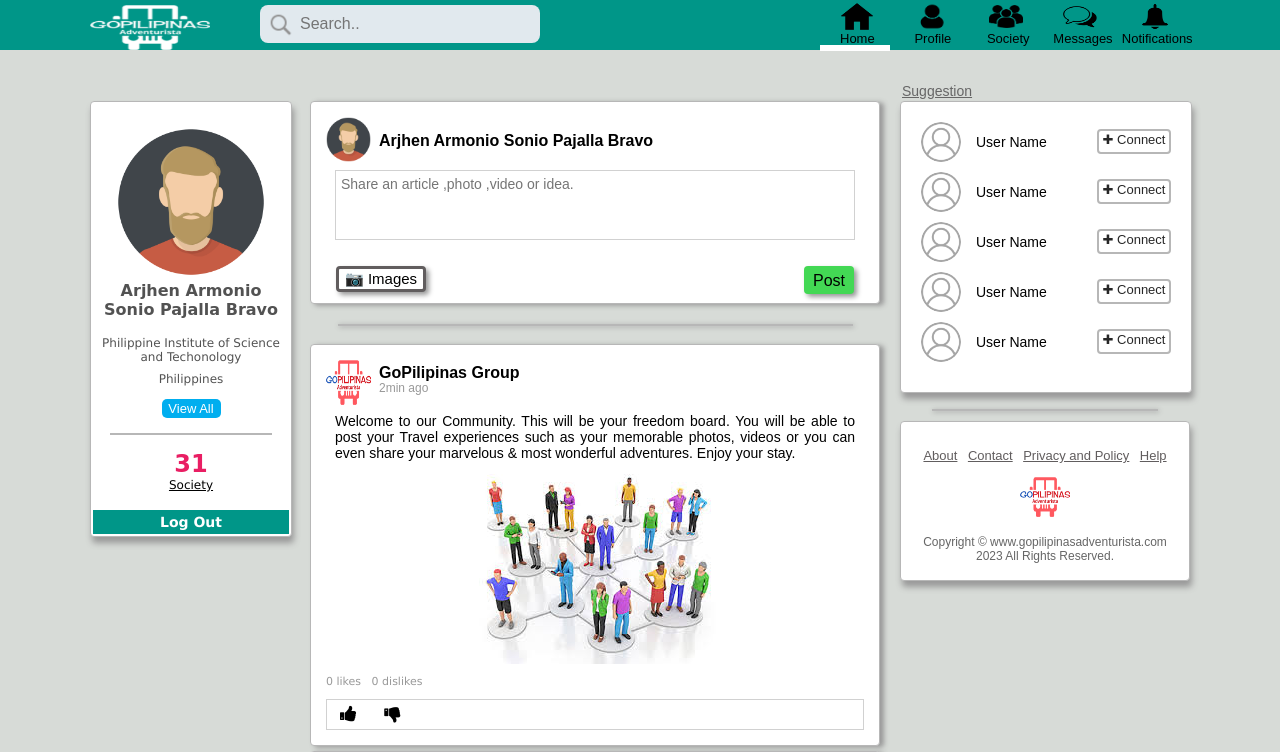
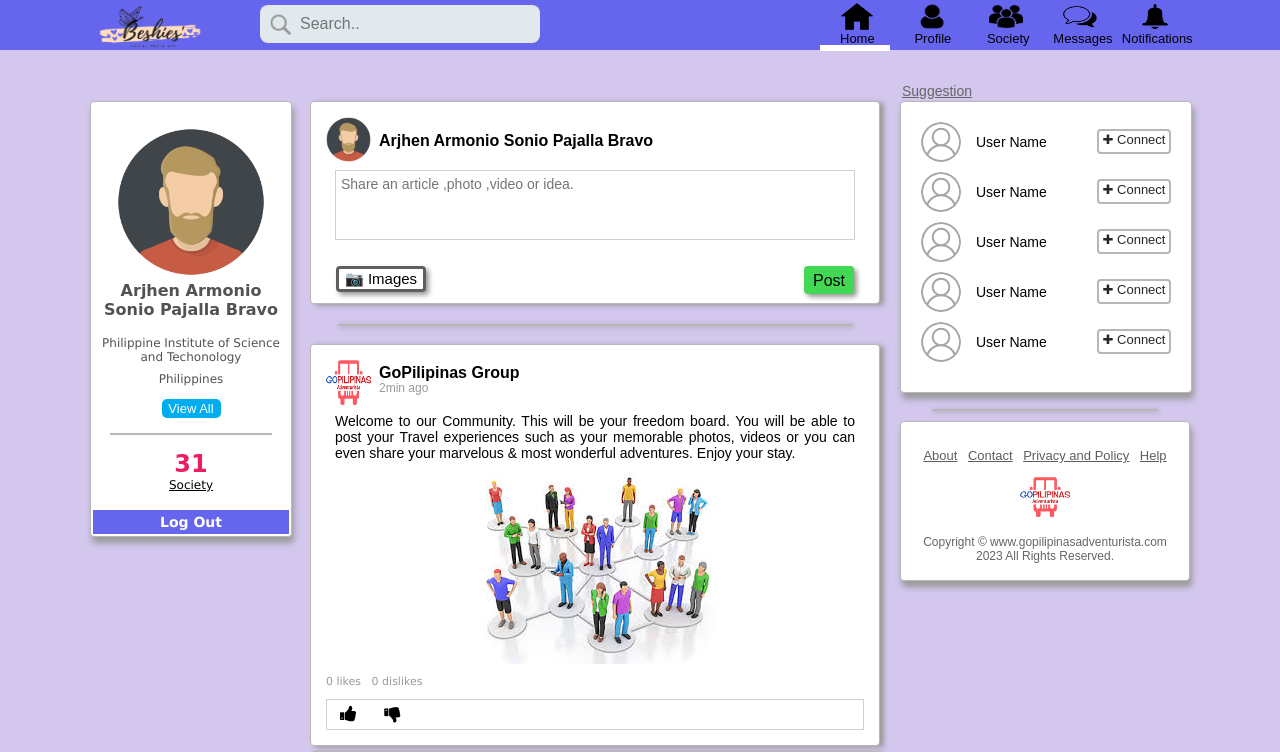
Before and after one commit to jhenchem0210/ContriMP2, a PHP site: page /login/home.html in a window 1280 px wide. Shown: the top 752 px of the page. Run offline with PHP 8.4, Linux system fonts and the light colour scheme; grey boxes are pictures that could not be loaded.

Commit message:
modified:   CSS/header.css 	modified:   CSS/message.css 	modified:   CSS/mode.css 	modified:   CSS/profile.css 	modified:   CSS/style.css 	modified:   javascript/home.js 	modified:   login/home.html

```diff
--- a/CSS/header.css
+++ b/CSS/header.css
@@ -4,7 +4,7 @@ body
 	padding: 0px;
 	width: 100%;
 	border:0px;
-	background-color: #d7dbd7;
+	background-color: #d3c7ee;
 	font-family: arial;
 }
 
@@ -42,7 +42,7 @@ body
 {
 	width: 100%;
 	height: 50px;
-	background-color: #009688;
+	background-color: #6665ee;
 	position: fixed;
 	z-index: 9999;
 }
@@ -362,11 +362,11 @@ body
 
 #logout
 {
-	color: #009688;
+	color: #6665ee;
 	margin: 2px;
 	margin-top: 18px;
 	text-align: center;
-	background-color: #009688;
+	background-color: #6665ee;
 }
 
 #logout a
@@ -484,7 +484,7 @@ body
 /*hover effect on connect button*/
 .rightcontent a:hover
 {
-	background-color: #009688;
+	background-color: #6665ee;
 	width: 70px;
 	height: 21px;
 	border: none;
@@ -537,7 +537,7 @@ body
 /*hover effect on link below suggestion*/
 .foot ul li a:hover
 {
-	color: #009688;
+	color: #6665ee;
 	font-size: 14px;
 }
 
--- a/CSS/mode.css
+++ b/CSS/mode.css
@@ -1,5 +1,5 @@
 .lamp {
-    background: url(https://yourdomain/themes/images/lamp.png) transparent no-repeat center center !important;
+    background: url(images/lightbulb-png-834.png) transparent no-repeat center center !important;
     -webkit-filter: drop-shadow(0px 0px 15px rgba(0,0,0,1)) !important;
     filter: drop-shadow(0px 0px 15px rgba(0,0,0,1)) !important;
     -webkit-box-shadow: 0px 0px 10px 1px transparent !important;
@@ -9,7 +9,7 @@
     border-radius:30px;
     }
     .lamp:hover {
-    background: url(https://yourdomain/themes/images/lamp_hover.png) transparent no-repeat center center !important;
+    background: url(images/light-bulb-png-819.png) transparent no-repeat center center !important;
     -webkit-filter: drop-shadow(0px -3px 12px rgba(255,255,255,1)) !important;
     filter: drop-shadow(0px -3px 12px rgba(255,255,255,1)) !important;
     -webkit-box-shadow: 0px 0px 10px 1px transparent !important;
@@ -30,13 +30,13 @@
     display: none !important;}
     /* Button classes for the light css:*/
     .lamp {
-    background: url(https://yourdomain/themes/images/lamp_hover.png) transparent no-repeat center center !important;
+    background: url(images/light-bulb-png-819.png) transparent no-repeat center center !important;
     border-radius: 30px !important;
     -webkit-filter: (0px -3px 12px rgba(255,255,0,1)) !important;
     filter: drop-shadow(0px -3px 12px rgba(255,255,0,1)) !important;
     }
     .lamp:hover {
-    background: url(https://yourdomain/themes/images/lamp.png) transparent no-repeat center center !important;
+    background: url(images/light-bulb-png-819.png) transparent no-repeat center center !important;
     border-radius: 30px !important;
     filter: invert(100%) !important;
     }
--- a/javascript/home.js
+++ b/javascript/home.js
@@ -262,7 +262,7 @@ function increase(likerec,dislikerec,thumbsuprec,thumbsdownrec)
 	var like=document.getElementById(idname1);
 	like.innerHTML=parseInt(like.innerHTML)+1;
 	var up=document.getElementById(thumbsup);
-	up.style.color= "#009688";
+	up.style.color= "#6665ee";
 	up.style.pointerEvents="none";
 	var down=document.getElementById(thumbsdown)
 	if(down.style.color=="rgb(0, 150, 136)")
@@ -284,7 +284,7 @@ function decrease(likerec,dislikerec,thumbsuprec,thumbsdownrec)
 	var dislike=document.getElementById(idname2);
 	dislike.innerHTML=parseInt(dislike.innerHTML)+1;
 	var down=document.getElementById(thumbsdown);
-	down.style.color= "#009688";
+	down.style.color= "#6665ee";
 	down.style.pointerEvents="none";
 	var up=document.getElementById(thumbsup);
 	if(up.style.color=="rgb(0, 150, 136)")
@@ -307,7 +307,7 @@ function decrease(likerec,dislikerec,thumbsuprec,thumbsdownrec)
  function onbuttoncolor()
  {
  	var on=document.getElementById("imgbttn");
- 	on.style.backgroundColor = "#009688";
+ 	on.style.backgroundColor = "#6665ee";
  	on.style.color="white";
  }
 
--- a/login/home.html
+++ b/login/home.html
@@ -5,13 +5,15 @@
     <meta charset="utf-8">
     <meta name="viewport" content="width=device-width, initial-scale=1, shrink-to-fit=no">
 
-	<title>GoPilipinas-Adventurista Home</title>
+	<title>Beshies Home</title>
 	<!-- CSS and JavaScript references -->
 	<link rel="stylesheet" type="text/css" href="../CSS/header.css">
 	<link rel="stylesheet" type="text/css" href="../CSS/home.css">
+	<link rel="stylesheet" type="text/css" href="./CSS/mode.css">
 	<link rel="stylesheet" type="text/css" href="../fonts/font-awesome/css/font-awesome.min.css">
 	<script src="../javascript/header.js"></script>
 	<script src="../javascript/home.js"></script>
+	<script src="./javascript/mode.js"></script>
 	<!-- Ending of CSS and JavaScrit -->
 
 </head>
@@ -23,7 +25,7 @@
 		<!-- Wrapper start of heading-->
 		<div class="wrapper">
 			<!-- GPA logo -->
-			<a href="home.html"><img src="../images/logo.png" width=120 height=45 class="logoletter"/></a>
+			<a href="home.html"><img src="../images/logo1.png" width=120 height=45 class="logoletter"/></a>
 			<!-- Search bar -->
 			<form id="searching">
 			  <input type="text" name="search" placeholder="Search.." id="search">
@@ -82,8 +84,16 @@
 					<p id="logout"><a href="../index.html">Log Out</a></p>
 				</div>
 				<!-- End of sidebar left -->
+
+			<div id="styleswitch" class="lamp">
+				<ul>
+			  <p class="lampdark"><a class="lampdark" href="javascript:setStyle('default');"><img src="images/lightbulb-png-834.png" width=60 height=45/></a></p>
+			  <p class="lamplight"><a class="lamplight" href="javascript:setStyle('light')"><img src="images/light-bulb-png-819.png" width=60 height=45/></a></p>
+				</ul>
+		  </div>
 			</div>
 			<!-- End of leftfixed -->
+
 
 			<!-- start of main content section -->
 			<div class="mainnotfixed" id="mainnotfixed">
```
Also changed, not shown: CSS/message.css (+9 -12 lines), CSS/profile.css (+4 -4 lines), CSS/style.css (+5 -5 lines).
